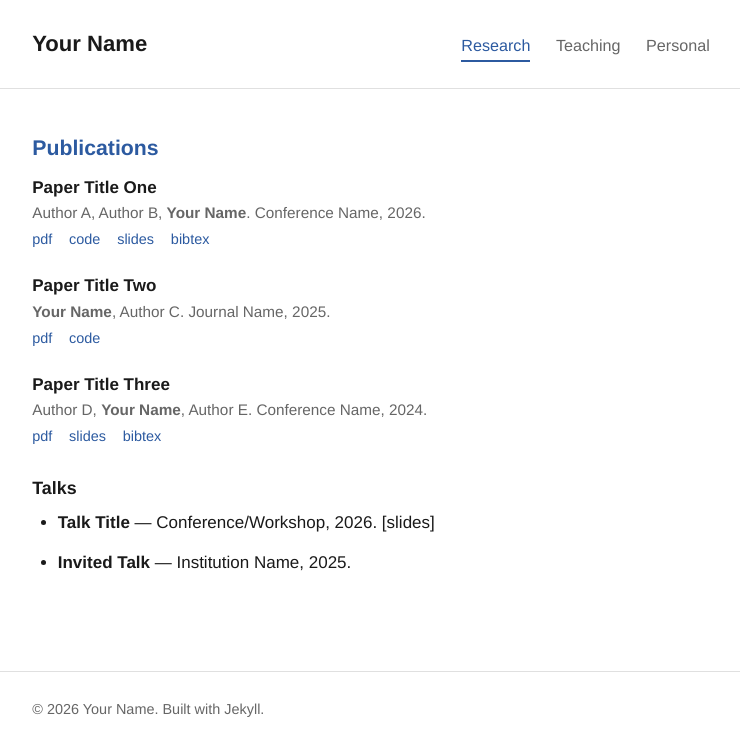
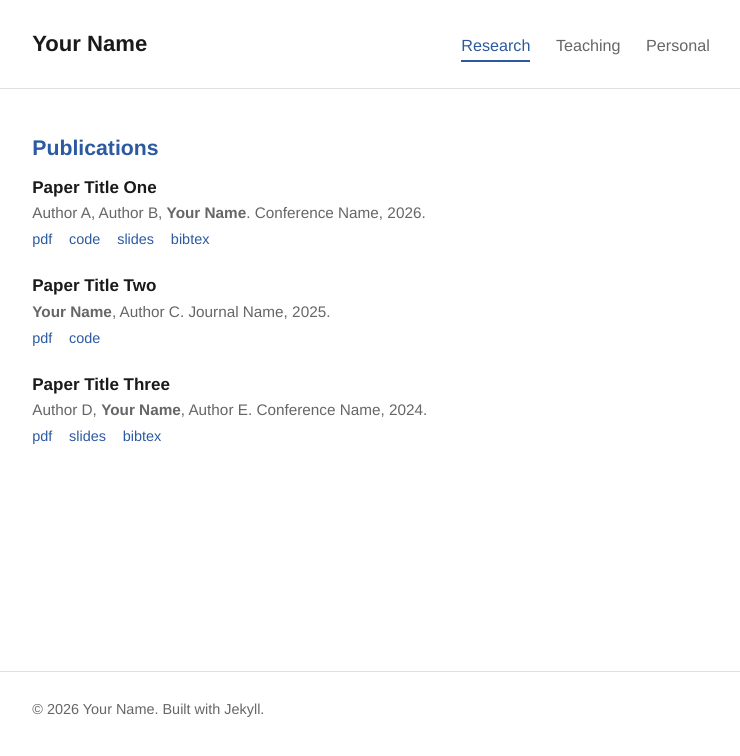
Before and after one commit to qinglong-tian/qinglong-tian.github.io, a Jekyll site: the page built from research.md, in a window 1280 px wide. Shown: the top 756 px of the page, without its empty margins (269-1009 px from the left). Built offline with Jekyll 4.4.1, drawn with Linux system fonts in a browser that asks for light colours.

Commit message:
Remove Talks section from research page
Co-Authored-By: Claude Opus 4.7 <noreply@anthropic.com>

```diff
--- a/research.md
+++ b/research.md
@@ -35,8 +35,3 @@ order: 2
     </div>
   </li>
 </ul>
-
-### Talks
-
-- **Talk Title** — Conference/Workshop, 2026. [slides]
-- **Invited Talk** — Institution Name, 2025.
```
